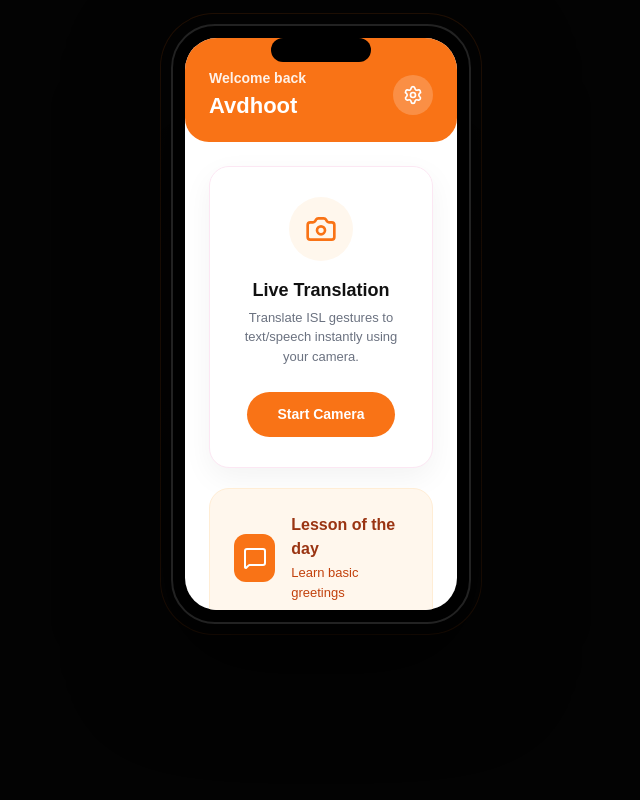
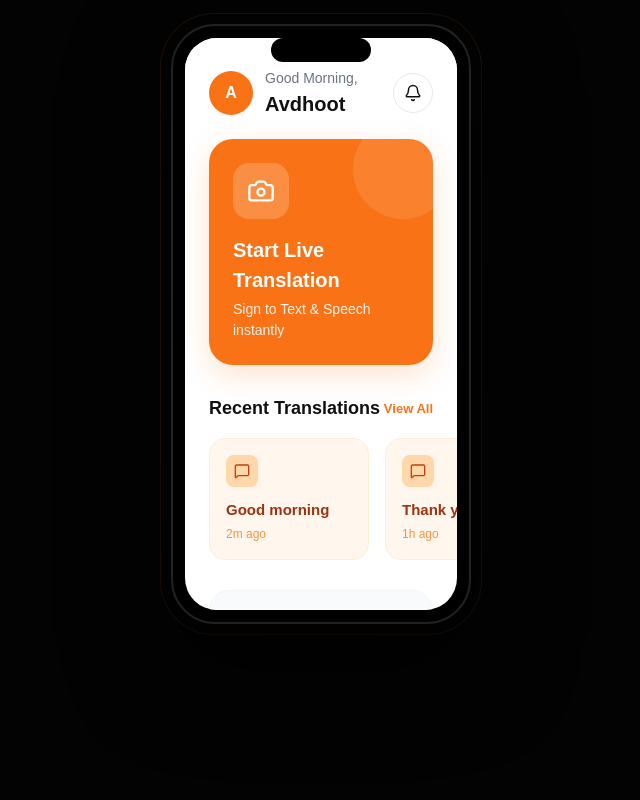
Before and after one commit to avdhootp14/portfolio, a React (Vite) app: page / in a window 1280 px wide. Shown: the part 5300-6100 px from the top of the page, without its empty margins (319-959 px from the left). Built offline with nearby package versions, Linux system fonts and the light colour scheme.

Commit message:
feat: redesign ISL translator home screen with app bar and carousel

```diff
--- a/src/components/UIMockups.jsx
+++ b/src/components/UIMockups.jsx
@@ -383,16 +383,17 @@ export const LuminaLearnUI = () => {
 
 export const ISLTranslatorUI = () => {
     const [screen, setScreen] = useState('splash')
+    const [activeTab, setActiveTab] = useState('home')
 
     useEffect(() => {
         const timer = setTimeout(() => {
-            setScreen('home')
+            setScreen('main')
         }, 2000)
         return () => clearTimeout(timer)
     }, [])
 
     return (
-        <div style={{ width: '100%', height: '100%', backgroundColor: '#fff', position: 'relative', overflow: 'hidden', fontFamily: 'var(--font-sans)', color: '#111' }}>
+        <div style={{ width: '100%', height: '100%', backgroundColor: '#fff', position: 'relative', overflow: 'hidden', fontFamily: 'var(--font-sans)', color: '#111', display: 'flex', flexDirection: 'column' }}>
             <AnimatePresence mode="wait">
                 {screen === 'splash' && (
                     <motion.div
@@ -400,7 +401,7 @@ export const ISLTranslatorUI = () => {
                         initial={{ opacity: 1 }}
                         exit={{ opacity: 0, scale: 1.1 }}
                         transition={{ duration: 0.6 }}
-                        style={{ position: 'absolute', inset: 0, backgroundColor: '#f97316', display: 'flex', flexDirection: 'column', alignItems: 'center', justifyContent: 'center', color: '#fff' }}
+                        style={{ position: 'absolute', inset: 0, backgroundColor: '#f97316', display: 'flex', flexDirection: 'column', alignItems: 'center', justifyContent: 'center', color: '#fff', zIndex: 50 }}
                     >
                         <motion.div animate={{ rotate: 360 }} transition={{ duration: 2, ease: "linear", repeat: Infinity }}>
                             <RefreshCw size={48} color="#fff" />
@@ -410,62 +411,12 @@ export const ISLTranslatorUI = () => {
                     </motion.div>
                 )}
 
-                {screen === 'home' && (
-                    <motion.div
-                        key="home"
-                        initial={{ opacity: 0, y: 20 }}
-                        animate={{ opacity: 1, y: 0 }}
-                        exit={{ opacity: 0, x: -50 }}
-                        style={{ position: 'absolute', inset: 0, display: 'flex', flexDirection: 'column' }}
-                    >
-                        {/* Header */}
-                        <div style={{ padding: '30px 24px 20px', display: 'flex', justifyContent: 'space-between', alignItems: 'center', backgroundColor: '#f97316', color: '#fff', borderBottomLeftRadius: '24px', borderBottomRightRadius: '24px' }}>
-                            <div>
-                                <div style={{ fontSize: '14px', fontWeight: 600, opacity: 0.9 }}>Welcome back</div>
-                                <div style={{ fontSize: '22px', fontWeight: 800 }}>Avdhoot</div>
-                            </div>
-                            <div style={{ width: '40px', height: '40px', borderRadius: '50%', backgroundColor: 'rgba(255,255,255,0.2)', display: 'flex', alignItems: 'center', justifyContent: 'center' }}>
-                                <Settings size={20} color="#fff" />
-                            </div>
-                        </div>
-
-                        {/* Content */}
-                        <div style={{ padding: '24px', flex: 1, display: 'flex', flexDirection: 'column', gap: '20px' }}>
-                            <motion.div
-                                whileHover={{ scale: 1.02 }}
-                                whileTap={{ scale: 0.98 }}
-                                onClick={() => setScreen('translate')}
-                                style={{ backgroundColor: '#fff', borderRadius: '20px', padding: '30px', boxShadow: '0 10px 30px rgba(0,0,0,0.05)', display: 'flex', flexDirection: 'column', alignItems: 'center', gap: '16px', border: '1px solid #fce7f3', cursor: 'pointer' }}
-                            >
-                                <div style={{ width: '64px', height: '64px', borderRadius: '50%', backgroundColor: '#fff7ed', display: 'flex', alignItems: 'center', justifyContent: 'center' }}>
-                                    <Camera size={32} color="#f97316" />
-                                </div>
-                                <div style={{ textAlign: 'center' }}>
-                                    <div style={{ fontSize: '18px', fontWeight: 700, color: '#111' }}>Live Translation</div>
-                                    <div style={{ fontSize: '13px', color: '#6b7280', marginTop: '4px' }}>Translate ISL gestures to text/speech instantly using your camera.</div>
-                                </div>
-                                <div style={{ marginTop: '10px', padding: '12px 30px', borderRadius: '100px', backgroundColor: '#f97316', color: '#fff', fontSize: '14px', fontWeight: 600 }}>Start Camera</div>
-                            </motion.div>
-
-                            <div style={{ backgroundColor: '#fff7ed', borderRadius: '20px', padding: '24px', display: 'flex', alignItems: 'center', gap: '16px', border: '1px solid #ffedd5' }}>
-                                <div style={{ width: '48px', height: '48px', borderRadius: '12px', backgroundColor: '#f97316', display: 'flex', alignItems: 'center', justifyContent: 'center', color: '#fff' }}>
-                                    <MessageSquare size={24} />
-                                </div>
-                                <div>
-                                    <div style={{ fontSize: '16px', fontWeight: 700, color: '#9a3412' }}>Lesson of the day</div>
-                                    <div style={{ fontSize: '13px', color: '#c2410c', marginTop: '2px' }}>Learn basic greetings</div>
-                                </div>
-                            </div>
-                        </div>
-                    </motion.div>
-                )}
-
                 {screen === 'translate' && (
                     <motion.div
                         key="translate"
                         initial={{ opacity: 0, x: 50 }}
                         animate={{ opacity: 1, x: 0 }}
-                        style={{ position: 'absolute', inset: 0, display: 'flex', flexDirection: 'column', backgroundColor: '#111' }}
+                        style={{ position: 'absolute', inset: 0, display: 'flex', flexDirection: 'column', backgroundColor: '#111', zIndex: 40 }}
                     >
                         {/* Camera Placeholder */}
                         <div style={{ flex: 1, position: 'relative', overflow: 'hidden' }}>
@@ -479,7 +430,7 @@ export const ISLTranslatorUI = () => {
 
                             {/* Back Button */}
                             <div
-                                onClick={() => setScreen('home')}
+                                onClick={() => setScreen('main')}
                                 style={{ position: 'absolute', top: '24px', left: '24px', width: '40px', height: '40px', borderRadius: '50%', backgroundColor: 'rgba(0,0,0,0.5)', backdropFilter: 'blur(10px)', display: 'flex', alignItems: 'center', justifyContent: 'center', cursor: 'pointer' }}
                             >
                                 <ArrowRightLeft size={20} color="#fff" />
@@ -518,6 +469,133 @@ export const ISLTranslatorUI = () => {
                         </motion.div>
                     </motion.div>
                 )}
+
+                {screen === 'main' && (
+                    <motion.div
+                        key="main"
+                        initial={{ opacity: 0 }}
+                        animate={{ opacity: 1 }}
+                        style={{ flex: 1, display: 'flex', flexDirection: 'column' }}
+                    >
+                        {/* Main Content Area based on Active Tab */}
+                        <div style={{ flex: 1, overflowY: 'auto' }}>
+                            {activeTab === 'home' && (
+                                <motion.div initial={{ opacity: 0, y: 10 }} animate={{ opacity: 1, y: 0 }} style={{ paddingBottom: '20px' }}>
+                                    {/* Header */}
+                                    <div style={{ padding: '30px 24px 20px', display: 'flex', justifyContent: 'space-between', alignItems: 'center', backgroundColor: '#fff', color: '#111' }}>
+                                        <div style={{ display: 'flex', alignItems: 'center', gap: '12px' }}>
+                                            <div style={{ width: '44px', height: '44px', borderRadius: '50%', backgroundColor: '#f97316', display: 'flex', alignItems: 'center', justifyContent: 'center', color: '#fff', fontSize: '16px', fontWeight: 700 }}>A</div>
+                                            <div>
+                                                <div style={{ fontSize: '14px', fontWeight: 500, color: '#6b7280' }}>Good Morning,</div>
+                                                <div style={{ fontSize: '20px', fontWeight: 800 }}>Avdhoot</div>
+                                            </div>
+                                        </div>
+                                        <div style={{ width: '40px', height: '40px', borderRadius: '50%', border: '1px solid #e5e7eb', display: 'flex', alignItems: 'center', justifyContent: 'center', color: '#111' }}>
+                                            <Bell size={18} />
+                                        </div>
+                                    </div>
+
+                                    {/* Primary Action */}
+                                    <div style={{ padding: '0 24px' }}>
+                                        <motion.div
+                                            whileHover={{ scale: 1.02 }}
+                                            whileTap={{ scale: 0.98 }}
+                                            onClick={() => setScreen('translate')}
+                                            style={{ backgroundColor: '#f97316', borderRadius: '24px', padding: '24px', boxShadow: '0 10px 30px rgba(249,115,22,0.2)', display: 'flex', flexDirection: 'column', gap: '16px', cursor: 'pointer', position: 'relative', overflow: 'hidden' }}
+                                        >
+                                            <div style={{ position: 'absolute', top: '-20px', right: '-20px', width: '100px', height: '100px', borderRadius: '50%', backgroundColor: 'rgba(255,255,255,0.1)' }}></div>
+                                            <div style={{ width: '56px', height: '56px', borderRadius: '16px', backgroundColor: 'rgba(255,255,255,0.2)', display: 'flex', alignItems: 'center', justifyContent: 'center', backdropFilter: 'blur(5px)' }}>
+                                                <Camera size={28} color="#fff" />
+                                            </div>
+                                            <div style={{ color: '#fff' }}>
+                                                <div style={{ fontSize: '20px', fontWeight: 700 }}>Start Live Translation</div>
+                                                <div style={{ fontSize: '14px', opacity: 0.9, marginTop: '4px' }}>Sign to Text & Speech instantly</div>
+                                            </div>
+                                        </motion.div>
+                                    </div>
+
+                                    {/* Carousel Section */}
+                                    <div style={{ marginTop: '30px' }}>
+                                        <div style={{ display: 'flex', justifyContent: 'space-between', alignItems: 'center', padding: '0 24px', marginBottom: '16px' }}>
+                                            <h3 style={{ fontSize: '18px', fontWeight: 800 }}>Recent Translations</h3>
+                                            <span style={{ fontSize: '13px', color: '#f97316', fontWeight: 600 }}>View All</span>
+                                        </div>
+                                        <div style={{ display: 'flex', gap: '16px', padding: '0 24px', overflowX: 'auto', scrollbarWidth: 'none', msOverflowStyle: 'none', WebkitOverflowScrolling: 'touch' }}>
+                                            {[
+                                                { text: "Good morning", time: "2m ago" },
+                                                { text: "Thank you", time: "1h ago" },
+                                                { text: "How are you", time: "3h ago" }
+                                            ].map((item, i) => (
+                                                <div key={i} style={{ minWidth: '160px', backgroundColor: '#fff7ed', borderRadius: '16px', padding: '16px', border: '1px solid #ffedd5' }}>
+                                                    <div style={{ width: '32px', height: '32px', borderRadius: '8px', backgroundColor: '#fed7aa', display: 'flex', alignItems: 'center', justifyContent: 'center', marginBottom: '12px' }}>
+                                                        <MessageSquare size={16} color="#c2410c" />
+                                                    </div>
+                                                    <div style={{ fontSize: '15px', fontWeight: 700, color: '#9a3412', marginBottom: '4px', whiteSpace: 'nowrap', overflow: 'hidden', textOverflow: 'ellipsis' }}>{item.text}</div>
+                                                    <div style={{ fontSize: '12px', color: '#fb923c' }}>{item.time}</div>
+                                                </div>
+                                            ))}
+                                        </div>
+                                    </div>
+
+                                    {/* Daily Goal */}
+                                    <div style={{ padding: '0 24px', marginTop: '30px' }}>
+                                        <div style={{ backgroundColor: '#f8fafc', borderRadius: '20px', padding: '20px', border: '1px solid #f1f5f9', display: 'flex', alignItems: 'center', gap: '16px' }}>
+                                            <div style={{ width: '48px', height: '48px', borderRadius: '50%', border: '4px solid #f97316', borderTopColor: '#fed7aa', display: 'flex', alignItems: 'center', justifyContent: 'center' }}>
+                                                <Flame size={20} color="#f97316" />
+                                            </div>
+                                            <div>
+                                                <div style={{ fontSize: '15px', fontWeight: 700 }}>5 Day Streak!</div>
+                                                <div style={{ fontSize: '13px', color: '#64748b' }}>Complete 1 more lesson</div>
+                                            </div>
+                                        </div>
+                                    </div>
+                                </motion.div>
+                            )}
+
+                            {activeTab !== 'home' && (
+                                <div style={{ flex: 1, display: 'flex', alignItems: 'center', justifyContent: 'center', color: '#9ca3af', height: '100%' }}>
+                                    <div style={{ textAlign: 'center' }}>
+                                        <div style={{ fontSize: '48px', marginBottom: '16px' }}>🚧</div>
+                                        <div style={{ fontSize: '18px', fontWeight: 600 }}>{activeTab.charAt(0).toUpperCase() + activeTab.slice(1)} Feed</div>
+                                        <div style={{ fontSize: '14px', marginTop: '8px' }}>Module in development</div>
+                                    </div>
+                                </div>
+                            )}
+                        </div>
+
+                        {/* Bottom App Bar */}
+                        <div style={{ padding: '16px 24px', backgroundColor: '#fff', borderTop: '1px solid #f1f5f9', display: 'flex', justifyContent: 'space-between', alignItems: 'center', paddingBottom: '30px' }}>
+                            {[
+                                { id: 'home', icon: <User size={24} /> /* Reusing User as Home icon equivalent for now or Activity */ },
+                                { id: 'translate', icon: <Camera size={24} /> },
+                                { id: 'learn', icon: <MessageSquare size={24} /> },
+                                { id: 'profile', icon: <Settings size={24} /> }
+                            ].map((tab) => {
+                                // Overriding icons to match request nicely
+                                let Icon = Activity;
+                                if (tab.id === 'home') Icon = User;
+                                if (tab.id === 'translate') Icon = ArrowRightLeft;
+                                if (tab.id === 'learn') Icon = MessageSquare;
+                                if (tab.id === 'profile') Icon = Settings;
+
+                                const isActive = activeTab === tab.id;
+
+                                return (
+                                    <div
+                                        key={tab.id}
+                                        onClick={() => tab.id === 'translate' ? setScreen('translate') : setActiveTab(tab.id)}
+                                        style={{ display: 'flex', flexDirection: 'column', alignItems: 'center', gap: '4px', cursor: 'pointer', color: isActive ? '#f97316' : '#9ca3af' }}
+                                    >
+                                        <motion.div whileTap={{ scale: 0.9 }}>
+                                            <Icon size={24} color={isActive ? '#f97316' : '#9ca3af'} />
+                                        </motion.div>
+                                        {isActive && <motion.div layoutId="nav-pill" style={{ width: '4px', height: '4px', borderRadius: '50%', backgroundColor: '#f97316', marginTop: '2px' }} />}
+                                    </div>
+                                )
+                            })}
+                        </div>
+                    </motion.div>
+                )}
             </AnimatePresence>
         </div>
     )
```
